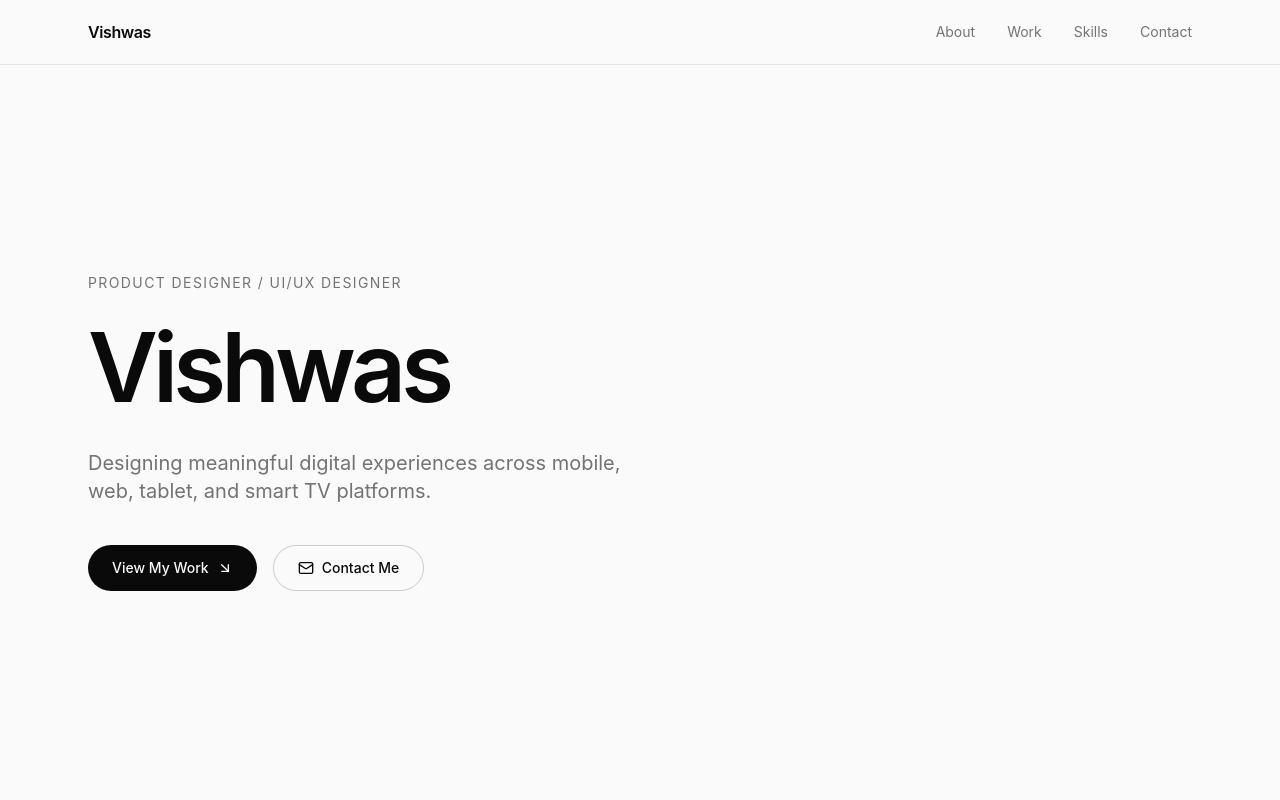
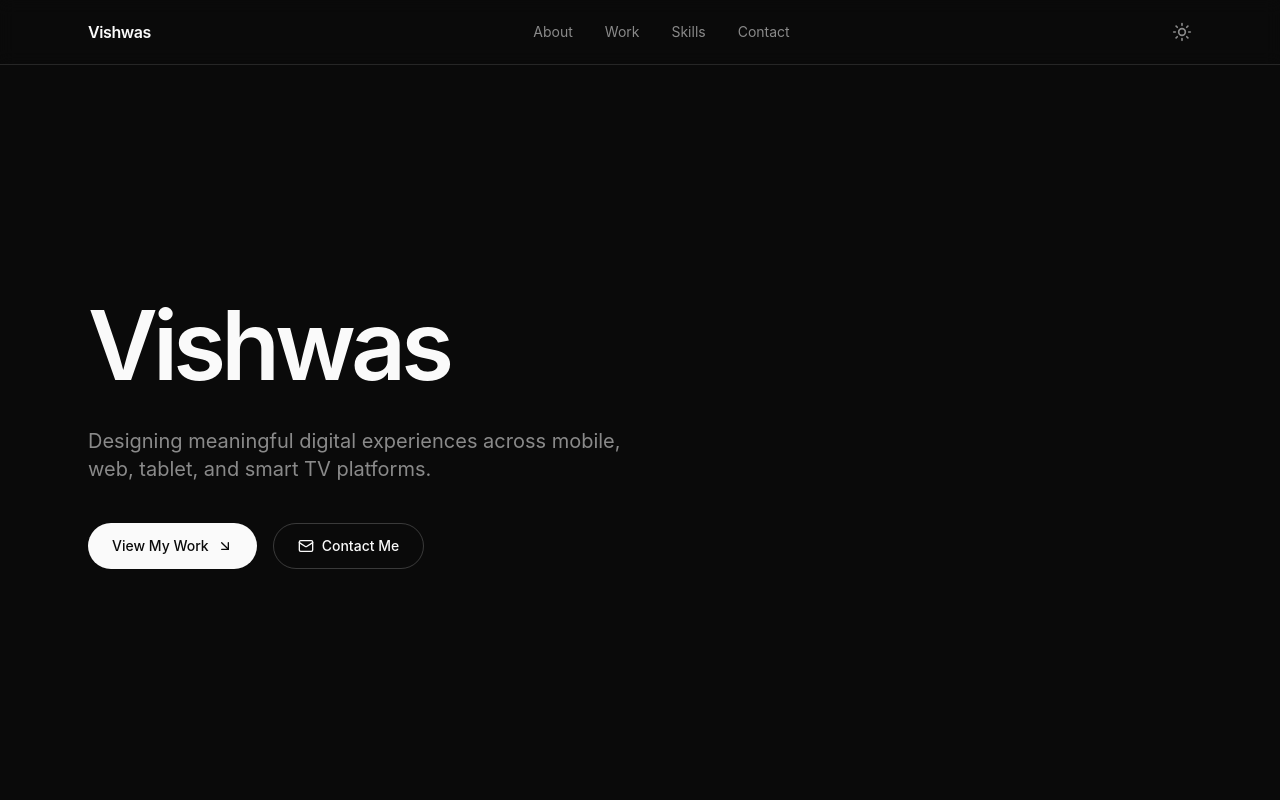
Before and after one commit to paidivishwas/portfoilo-website, a React (Vite) app: page / in a window 1280 px wide. Shown: the top 800 px of the page. Built offline with nearby package versions, Linux system fonts and the light colour scheme.

Commit message:
changing into dark mode

```diff
--- a/src/components/Hero.jsx
+++ b/src/components/Hero.jsx
@@ -13,9 +13,6 @@ export default function Hero() {
   return (
     <section id="top" className="flex min-h-svh items-center pt-16">
       <div className="mx-auto w-full max-w-6xl px-6 py-24">
-        <motion.p {...item(0)} className="mb-6 text-sm uppercase tracking-widest text-mute">
-          {profile.title}
-        </motion.p>
         <motion.h1
           {...item(1)}
           className="max-w-4xl text-5xl font-semibold leading-[1.05] tracking-tighter sm:text-6xl md:text-8xl"
--- a/src/components/Navbar.jsx
+++ b/src/components/Navbar.jsx
@@ -1,5 +1,5 @@
 import { useState } from 'react'
-import { Menu, X } from 'lucide-react'
+import { Menu, X, Sun, Moon } from 'lucide-react'
 import { profile } from '../data/content'
 
 const links = [
@@ -11,6 +11,14 @@ const links = [
 
 export default function Navbar() {
   const [open, setOpen] = useState(false)
+  const [theme, setTheme] = useState(document.documentElement.dataset.theme || 'dark')
+
+  const toggleTheme = () => {
+    const next = theme === 'dark' ? 'light' : 'dark'
+    document.documentElement.dataset.theme = next
+    try { localStorage.setItem('theme', next) } catch { /* storage unavailable */ }
+    setTheme(next)
+  }
   return (
     <header className="fixed inset-x-0 top-0 z-50 border-b border-line bg-paper/80 backdrop-blur">
       <nav className="mx-auto flex h-16 max-w-6xl items-center justify-between px-6" aria-label="Main">
@@ -24,6 +32,14 @@ export default function Navbar() {
           ))}
         </ul>
 
+        <div className="flex items-center gap-4">
+          <button
+            onClick={toggleTheme}
+            aria-label={theme === 'dark' ? 'Switch to light mode' : 'Switch to dark mode'}
+            className="text-mute transition-colors hover:text-ink"
+          >
+            {theme === 'dark' ? <Sun size={20} /> : <Moon size={20} />}
+          </button>
           <button
             className="md:hidden"
             onClick={() => setOpen((o) => !o)}
@@ -32,6 +48,7 @@ export default function Navbar() {
           >
             {open ? <X size={22} /> : <Menu size={22} />}
           </button>
+        </div>
       </nav>
 
       {open && (
--- a/src/components/ProjectCard.jsx
+++ b/src/components/ProjectCard.jsx
@@ -7,14 +7,14 @@ export default function ProjectCard({ project, index, icon: Icon }) {
       <article className="group">
         <a href={project.href} className="block" aria-label={`View case study: ${project.title}`}>
           {/* Thumbnail placeholder: replace with an <img> when assets are ready */}
-          <div className="relative flex aspect-[4/3] items-center justify-center overflow-hidden rounded-2xl bg-neutral-200 transition-colors duration-500 group-hover:bg-ink">
-            <span className="absolute left-5 top-4 text-sm text-mute transition-colors group-hover:text-neutral-400">
+          <div className="relative flex aspect-[4/3] items-center justify-center overflow-hidden rounded-2xl bg-tile transition-colors duration-500 group-hover:bg-ink">
+            <span className="absolute left-5 top-4 text-sm text-mute transition-colors group-hover:text-mute">
               0{index + 1}
             </span>
             <Icon
               size={72}
               strokeWidth={1}
-              className="text-neutral-400 transition-all duration-500 group-hover:scale-105 group-hover:text-paper"
+              className="text-mute transition-all duration-500 group-hover:scale-105 group-hover:text-paper"
             />
           </div>
           <div className="mt-5 flex items-start justify-between gap-4">
--- a/src/data/content.js
+++ b/src/data/content.js
@@ -1,6 +1,5 @@
 export const profile = {
   name: 'Vishwas',
-  title: 'Product Designer / UI/UX Designer',
   description:
     'Designing meaningful digital experiences across mobile, web, tablet, and smart TV platforms.',
   email: 'your.email@example.com', // TODO: replace
@@ -10,7 +9,7 @@ export const profile = {
 
 export const about = {
   intro:
-    "I'm a Product Designer who turns complex problems into clear, intuitive interfaces. My work blends user research, systems thinking, and careful visual craft.",
+    "I turn complex problems into clear, intuitive interfaces. My work blends user research, systems thinking, and careful visual craft.",
   detail:
     'With 1+ year of product design experience, I have shaped streaming, TV, and AI-driven products used across screens of every size — from phones to the living-room TV.',
   years: '1+',
--- a/src/index.css
+++ b/src/index.css
@@ -1,11 +1,31 @@
 @import "tailwindcss";
 
-@theme {
+/* Dark is the default theme; light is applied via data-theme="light" */
+:root {
+  --ink: #fafafa;
+  --paper: #0a0a0a;
+  --mute: #8a8a8a;
+  --line: #262626;
+  --tile: #171717;
+  color-scheme: dark;
+}
+
+:root[data-theme="light"] {
+  --ink: #0a0a0a;
+  --paper: #fafafa;
+  --mute: #737373;
+  --line: #e5e5e5;
+  --tile: #e5e5e5;
+  color-scheme: light;
+}
+
+@theme inline {
   --font-sans: "Inter", ui-sans-serif, system-ui, -apple-system, "Segoe UI", Roboto, sans-serif;
-  --color-ink: #0a0a0a;
-  --color-paper: #fafafa;
-  --color-mute: #737373;
-  --color-line: #e5e5e5;
+  --color-ink: var(--ink);
+  --color-paper: var(--paper);
+  --color-mute: var(--mute);
+  --color-line: var(--line);
+  --color-tile: var(--tile);
 }
 
 html {
```
Also changed, not shown: index.html (+3 -2 lines), 2 other files (tests, documents, lock files or other folders). Lines whose indentation alone changed are shown as unchanged.
